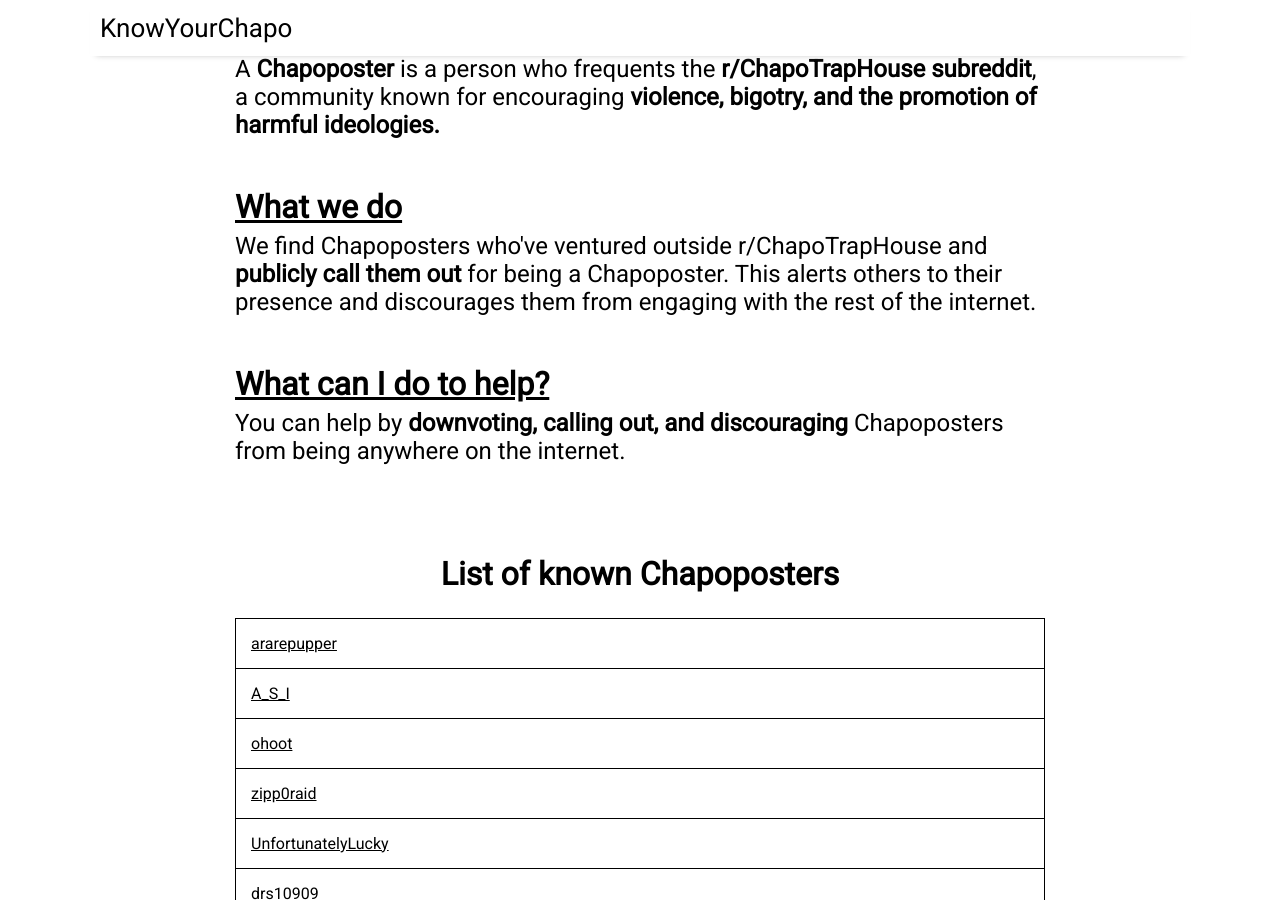
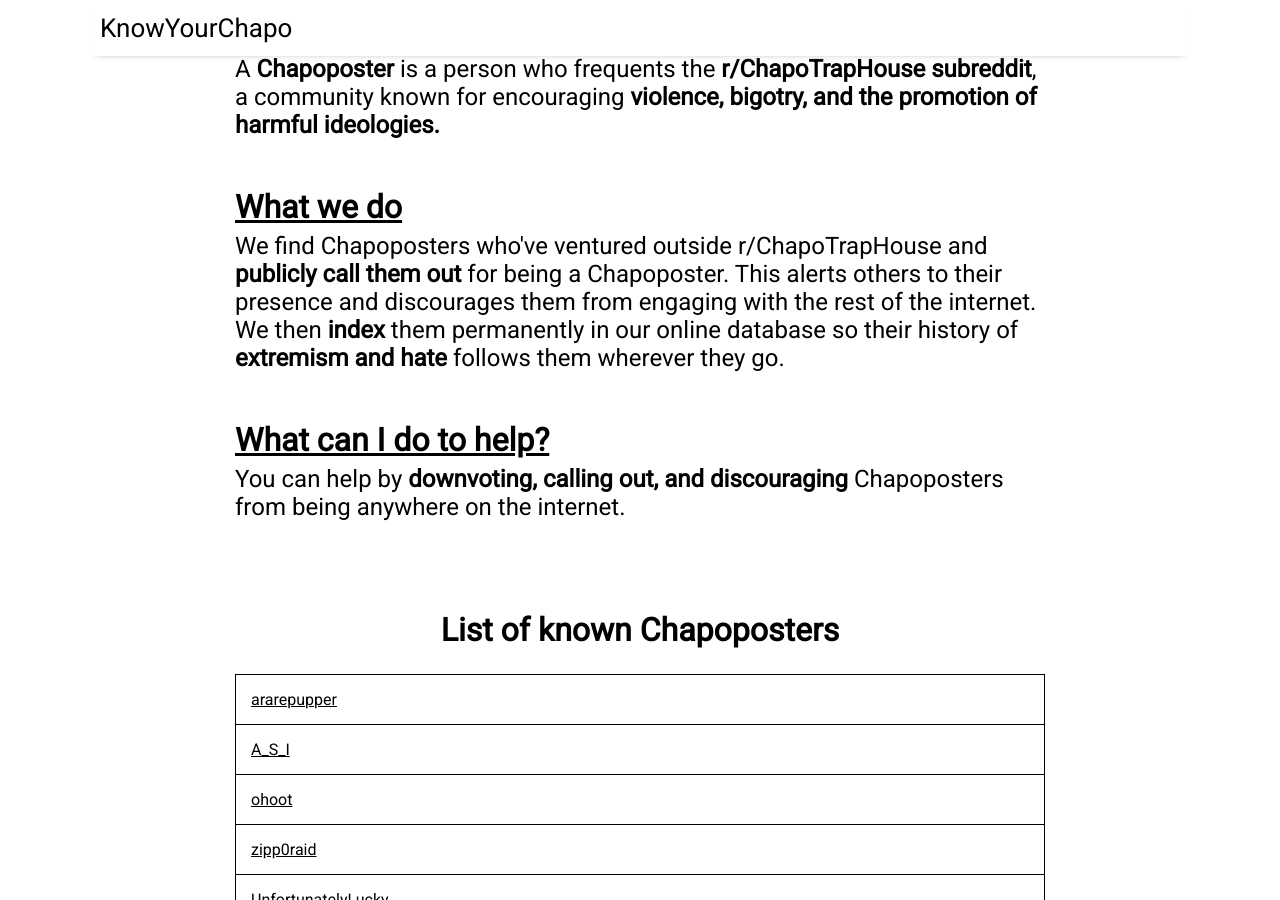
Before and after one commit to KnowYourChapo/KnowYourChapo.github.io, a Jekyll site: the page built from index.md, in a window 1280 px wide and 900 px high, scrolled down 756 px. Built offline with Jekyll 4.4.1, drawn with Linux system fonts in a browser that asks for light colours; nearby versions of some CDN libraries; the list of posts is cut into pages by our own code.

Commit message:
new posters

```diff
--- a/_data/chapolist.json
+++ b/_data/chapolist.json
@@ -254,7 +254,7 @@
         },
         {
             "name": "FISTING_BUTTS",
-            "notes": ""
+            "notes": 2
         },
         {
             "name": "The__Reckoner",
--- a/index.md
+++ b/index.md
@@ -26,7 +26,7 @@ A <b>Chapoposter</b> is a person who frequents the <b>r/ChapoTrapHouse subreddit
 
 <br><br>
 <h1><u>What we do</u></h1>
-We find Chapoposters who've ventured outside r/ChapoTrapHouse and <b>publicly call them out</b> for being a Chapoposter. This alerts others to their presence and discourages them from engaging with the rest of the internet.
+We find Chapoposters who've ventured outside r/ChapoTrapHouse and <b>publicly call them out</b> for being a Chapoposter. This alerts others to their presence and discourages them from engaging with the rest of the internet. We then <b>index</b> them permanently in our online database so their history of <b>extremism and hate</b> follows them wherever they go.
 
 <br><br>
 <h1><u>What can I do to help?</u></h1>
```
